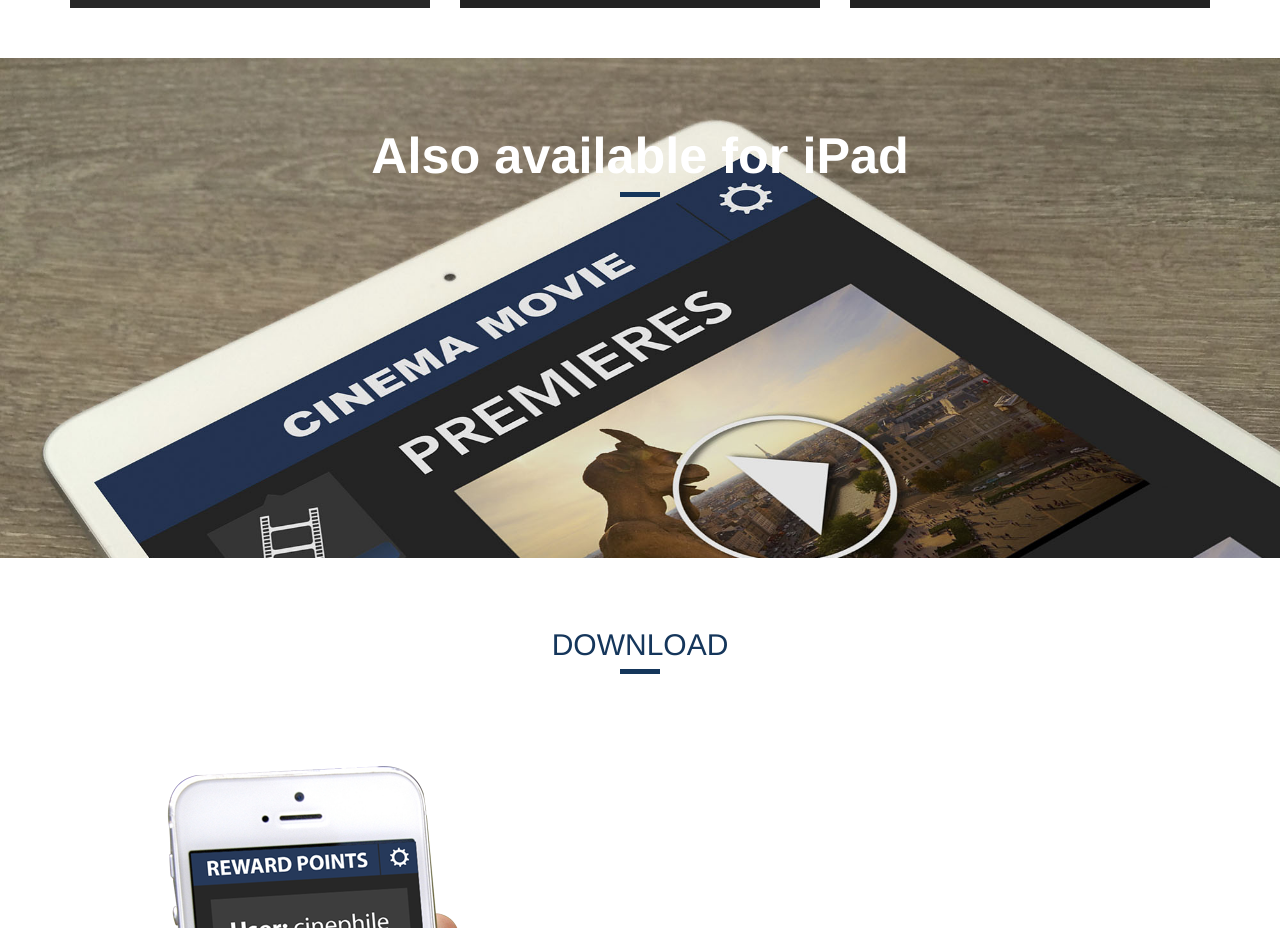
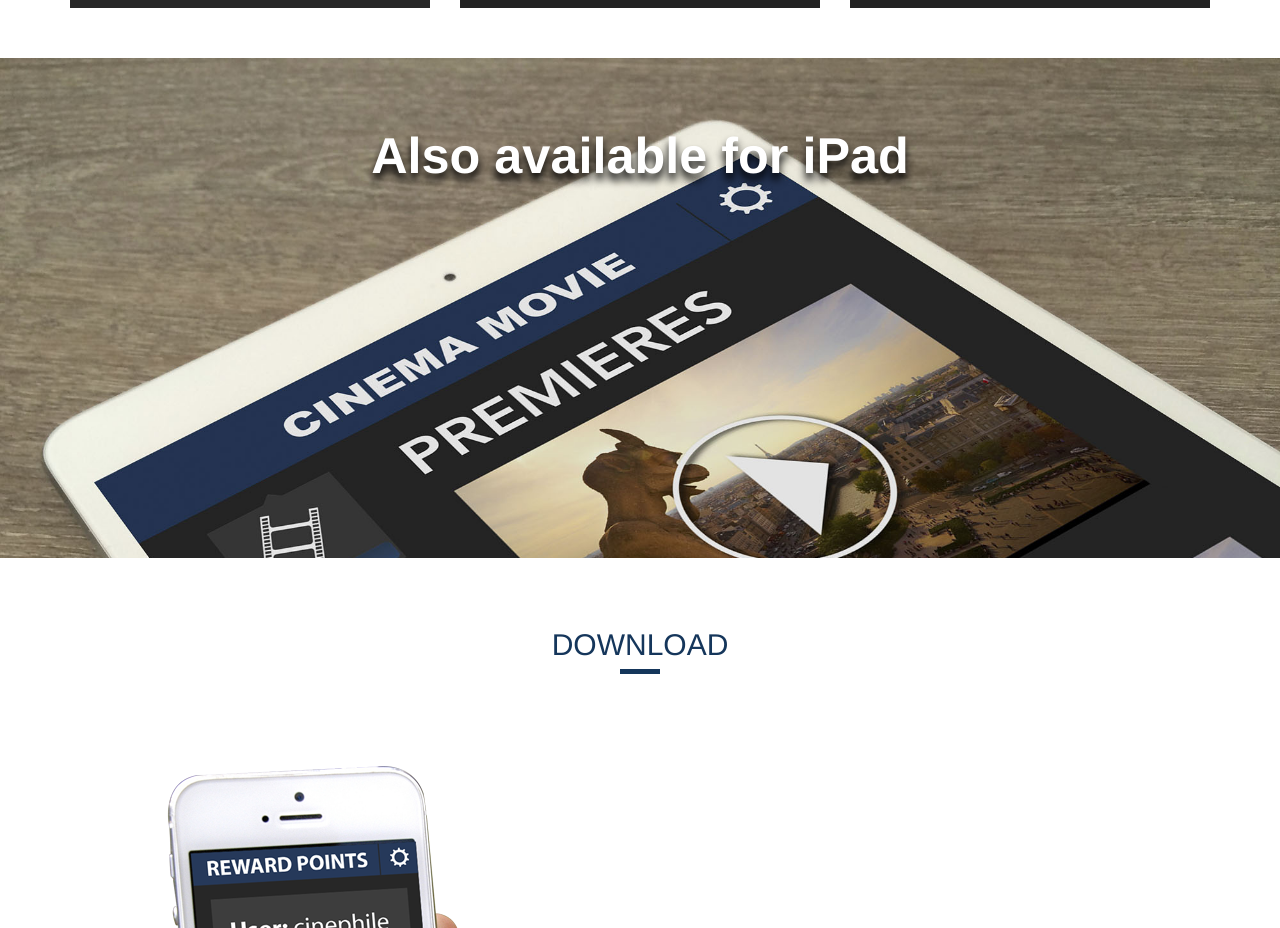
Before and after one commit to mmmorrison/landing, a plain HTML site: page index.html in a window 1280 px wide. Shown: the part 2902-3830 px from the top of the page. Drawn offline with nearby package versions, Linux system fonts and the light colour scheme.

Commit message:
changed h2

```diff
--- a/css/main.css
+++ b/css/main.css
@@ -161,8 +161,13 @@ textarea {
       font-size: 3.6em;
       color: #fff;
       font-weight: 700;
+      text-shadow: 0px 7px 8px black;
+      -moz-text-shadow: 0px 7px 8px black;
+      -webkit-text-shadow: 0px 7px 8px black;
     }
-
+h2.parallax:after{
+  display: none;
+}
 
 
 
```
